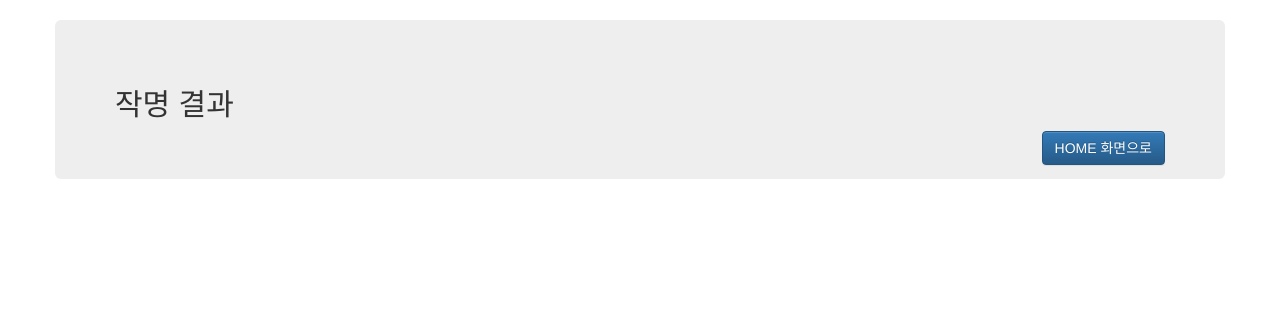
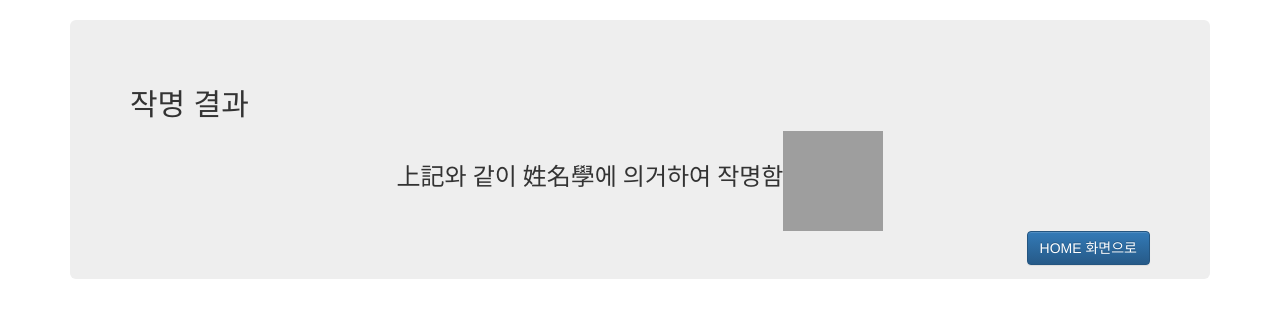
Before and after one commit to byung-u/EdenNaming, a Django app: template namingworks/namingworks/templates/naming_result.html in a window 1280 px wide. Shown: the part 52-370 px from the top of the page. Run offline with Django 3.2, Linux system fonts and the light colour scheme; the template is opened without the code that fills it, so the values that code supplies are empty; some libraries are stand-ins or nearby versions; grey boxes are pictures that could not be loaded.

Commit message:
FIX nameing result

```diff
--- a/namingworks/namingworks/templates/naming_result.html
+++ b/namingworks/namingworks/templates/naming_result.html
@@ -11,14 +11,13 @@
 {% block content %}
 
 <div class="container">
-    <div class="row row-offcanvas row-offcanvas-right">
-        <div class="jumbotron">
-            <div class="bs-callout bs-callout-warning">
-                <h2>작명 결과</h2>
-            </div>
+    <div class="jumbotron">
+        <h2>작명 결과</h2>
+        <div class="bs-callout bs-callout-warning">
             {{ names|safe}}
-            <a href="{% url "index" %}" style='float:right; clear:right;' class="btn btn-large btn-primary">HOME 화면으로</a>
+            <center><font face="궁서" size="5"> 上記와 같이 姓名學에 의거하여 작명함</font><img src="{% static "image/stamp.png" %}" alt="MIRAI NAMING" height="100" width="100"></center>
         </div>
+        <a href="{% url "index" %}" style='float:right; clear:right;' class="btn btn-large btn-primary">HOME 화면으로</a>
     </div>
 </div>
 {% endblock %}
```
